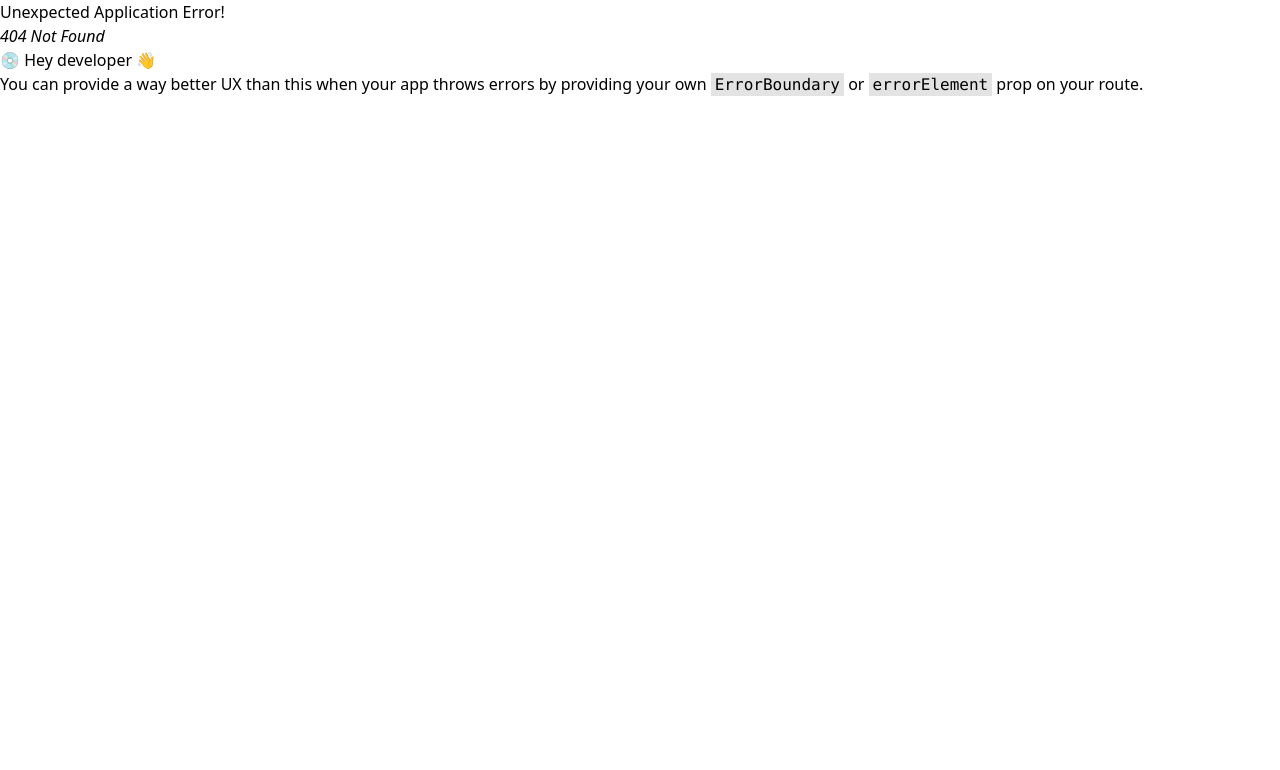
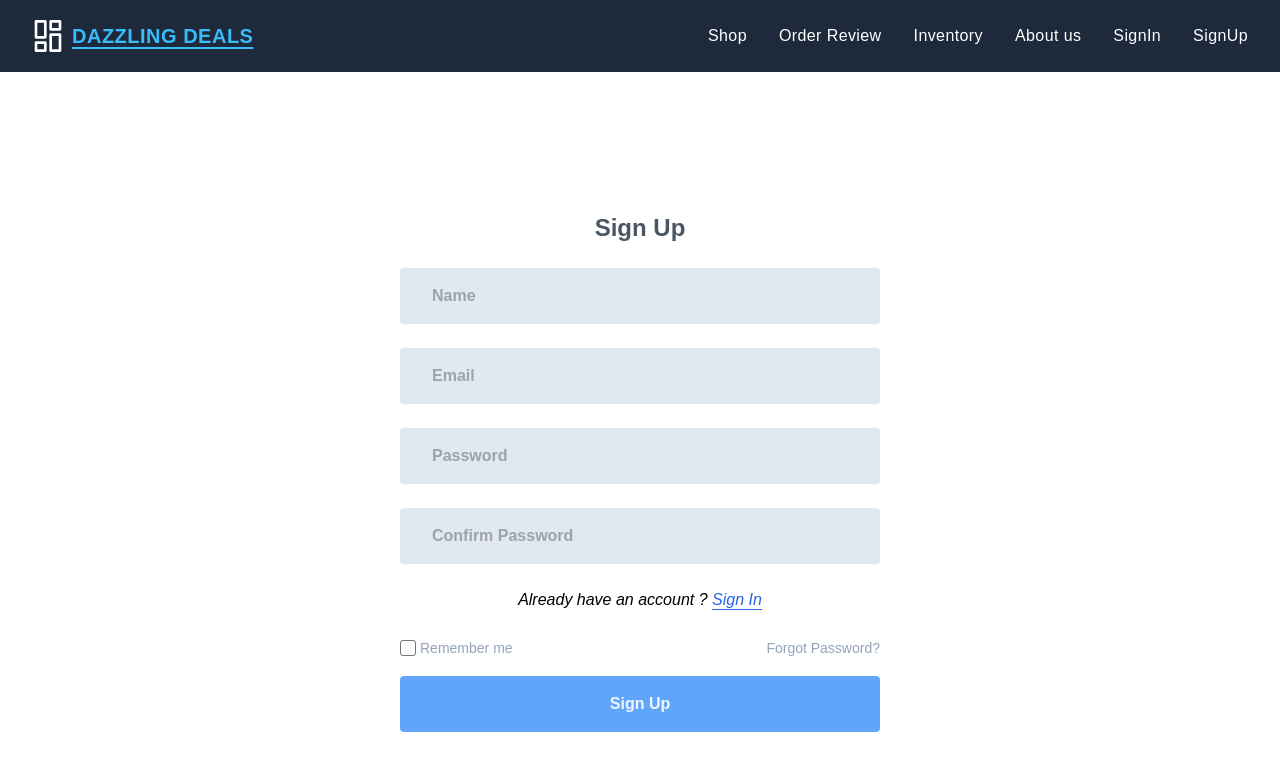
Before and after one commit to AlifSakib/dazzling-deals, a React (Create React App) app: page /signup in a window 1280 px wide. Before the commit this address had no page. Shown: the top 770 px of the page. Built offline with nearby package versions, Linux system fonts and the light colour scheme.

Commit message:
Created Account Success

```diff
--- a/package.json
+++ b/package.json
@@ -9,8 +9,10 @@
     "@testing-library/jest-dom": "^5.16.5",
     "@testing-library/react": "^13.4.0",
     "@testing-library/user-event": "^13.5.0",
+    "firebase": "^9.12.1",
     "react": "^18.2.0",
     "react-dom": "^18.2.0",
+    "react-hook-form": "^7.37.0",
     "react-router-dom": "^6.4.2",
     "react-scripts": "5.0.1",
     "web-vitals": "^2.1.4"
--- a/public/index.html
+++ b/public/index.html
@@ -1,14 +1,12 @@
 <!DOCTYPE html>
 <html lang="en">
+
 <head>
   <meta charset="utf-8" />
-    <link rel="icon" href="%PUBLIC_URL%/favicon.ico" />
+  <link rel="icon" href="favicon.png" />
   <meta name="viewport" content="width=device-width, initial-scale=1" />
   <meta name="theme-color" content="#000000" />
-    <meta
-      name="description"
-      content="Web site created using create-react-app"
-    />
+  <meta name="description" content="Web site created using create-react-app" />
   <link rel="apple-touch-icon" href="%PUBLIC_URL%/logo192.png" />
   <!--
       manifest.json provides metadata used when your web app is installed on a
@@ -24,8 +22,9 @@
       work correctly both with client-side routing and a non-root public URL.
       Learn how to configure a non-root public URL by running `npm run build`.
     -->
-    <title>React App</title>
+  <title>Dazzling Deals</title>
 </head>
+
 <body>
   <noscript>You need to enable JavaScript to run this app.</noscript>
   <div id="root"></div>
@@ -40,4 +39,5 @@
       To create a production bundle, use `npm run build` or `yarn build`.
     -->
 </body>
+
 </html>
--- a/src/components/Header.js
+++ b/src/components/Header.js
@@ -73,6 +73,26 @@ const Header = () => {
                 >
                   About us
                 </a>
+              </li>
+              <li>
+                <Link
+                  to="signin"
+                  aria-label="Product pricing"
+                  title="Product pricing"
+                  className="font-medium tracking-wide text-white transition-colors duration-200 hover:text-deep-purple-accent-400"
+                >
+                  SignIn
+                </Link>
+              </li>
+              <li>
+                <Link
+                  to="/signup"
+                  aria-label="Product pricing"
+                  title="Product pricing"
+                  className="font-medium tracking-wide text-white transition-colors duration-200 hover:text-deep-purple-accent-400"
+                >
+                  SignUp
+                </Link>
               </li>
             </ul>
             <div className="lg:hidden">
--- /dev/null
+++ b/src/components/SignIn.js
@@ -0,0 +1,69 @@
+import React from "react";
+
+const SignIn = () => {
+  return (
+    <div className="bg-gray-10 font-poppins">
+      <div className="flex justify-center h-screen w-screen items-center">
+        <div className="w-full md:w-1/2 flex flex-col items-center ">
+          <h1 className="text-center text-2xl font-bold text-gray-600 mb-6">
+            Sign In
+          </h1>
+
+          <div className="w-3/4 mb-6">
+            <input
+              type="email"
+              name="email"
+              id="email"
+              className="w-full py-4 px-8 bg-slate-200 placeholder:font-semibold rounded hover:ring-1 outline-blue-500"
+              placeholder="Email"
+            />
+          </div>
+
+          <div className="w-3/4 mb-6">
+            <input
+              type="password"
+              name="password"
+              id="password"
+              className="w-full py-4 px-8 bg-slate-200 placeholder:font-semibold rounded hover:ring-1 outline-blue-500 "
+              placeholder="Password"
+            />
+          </div>
+
+          <div className="w-3/4 flex flex-row justify-between">
+            <div className=" flex items-center gap-x-1">
+              <input
+                type="checkbox"
+                name="remember"
+                id=""
+                className=" w-4 h-4  "
+              />
+              <label htmlFor="" className="text-sm text-slate-400">
+                Remember me
+              </label>
+            </div>
+            <div>
+              <a
+                href="/"
+                className="text-sm text-slate-400 hover:text-blue-500"
+              >
+                Forgot Password?
+              </a>
+            </div>
+          </div>
+
+          <div className="w-3/4 mt-4">
+            <button
+              type="submit"
+              className="py-4 bg-blue-400 w-full rounded text-blue-50 font-bold hover:bg-blue-700"
+            >
+              {" "}
+              Sign In
+            </button>
+          </div>
+        </div>
+      </div>
+    </div>
+  );
+};
+
+export default SignIn;
--- /dev/null
+++ b/src/components/Signup.js
@@ -0,0 +1,171 @@
+import React, { useContext, useState } from "react";
+import { Link } from "react-router-dom";
+import { AuthContext } from "../contexts/UserContext";
+
+const Signup = () => {
+  //TODO: Context;
+  const { createUser } = useContext(AuthContext);
+
+  //TODO: States;
+  const [name, setName] = useState("");
+  const [email, setEmail] = useState("");
+  const [password, setPassword] = useState("");
+  const [confirm, setConfirm] = useState("");
+  const [error, setError] = useState("");
+  const [user, setUser] = useState("");
+  const handleName = (e) => {
+    setName(e.target.value);
+  };
+
+  //TODO: handleEmail;
+  const handleEmail = (e) => {
+    setEmail(e.target.value);
+  };
+
+  //TODO: handlePassword;
+  const handlePassword = (e) => {
+    const password = e.target.value;
+    setPassword(password);
+    setError("");
+  };
+
+  //TODO: handleConfirm;
+  const handleConfirm = (e) => {
+    const confirm = e.target.value;
+    setConfirm(confirm);
+  };
+
+  //TODO: handleSubmit;
+  const handleSubmit = () => {
+    if (password !== confirm) {
+      setError("Password Not Matched");
+      return;
+    }
+    if (password.length < 8) {
+      setError("Password Must Be More That 8 Character");
+      return;
+    }
+    setPassword(password);
+
+    //TODO: createUser;
+    createUser(email, password)
+      .then((userCredential) => {
+        // Signed in
+        const user = userCredential.user;
+        console.log(user);
+        // ...
+      })
+      .catch((error) => {
+        const errorCode = error.code;
+        const errorMessage = error.message;
+        console.log(errorCode);
+        setError(errorMessage);
+        // ..
+      });
+  };
+
+  return (
+    <div className="bg-gray-10 font-poppins">
+      <div className="flex justify-center h-screen w-screen items-center">
+        <div className="w-full md:w-1/2 flex flex-col items-center ">
+          <h1 className="text-center text-2xl font-bold text-gray-600 mb-6">
+            Sign Up
+          </h1>
+
+          <div className="w-3/4 mb-6">
+            <input
+              onBlur={handleName}
+              type="name"
+              name="name"
+              id="name"
+              className="w-full py-4 px-8 bg-slate-200 placeholder:font-semibold rounded hover:ring-1 outline-blue-500"
+              placeholder="Name"
+            />
+          </div>
+          <div className="w-3/4 mb-6">
+            <input
+              onBlur={handleEmail}
+              type="email"
+              name="email"
+              id="email"
+              className="w-full py-4 px-8 bg-slate-200 placeholder:font-semibold rounded hover:ring-1 outline-blue-500"
+              placeholder="Email"
+              required
+            />
+          </div>
+
+          <div className="w-3/4 mb-6">
+            <input
+              onBlur={handlePassword}
+              type="password"
+              name="password"
+              id="password"
+              className="w-full py-4 px-8 bg-slate-200 placeholder:font-semibold rounded hover:ring-1 outline-blue-500 "
+              placeholder="Password"
+            />
+          </div>
+          <div className="w-3/4 mb-6">
+            <input
+              onBlur={handleConfirm}
+              type="password"
+              name="confirmPassword"
+              id="confirmPassword"
+              className="w-full py-4 px-8 bg-slate-200 placeholder:font-semibold rounded hover:ring-1 outline-blue-500 "
+              placeholder="Confirm Password"
+            />
+          </div>
+
+          {error && (
+            <div className="font-bold text-red-600 underline underline-offset-4 mb-5">
+              <p>{error}</p>
+            </div>
+          )}
+
+          <div className="italic mb-6">
+            <p>
+              Already have an account ?{" "}
+              <span className="underline underline-offset-4 text-blue-600">
+                <Link to="/signin">Sign In</Link>
+              </span>
+            </p>
+          </div>
+
+          <div className="w-3/4 flex flex-row justify-between">
+            <div className=" flex items-center gap-x-1">
+              <input
+                type="checkbox"
+                name="remember"
+                id=""
+                className=" w-4 h-4  "
+              />
+              <label htmlFor="" className="text-sm text-slate-400">
+                Remember me
+              </label>
+            </div>
+            <div>
+              <a
+                href="/"
+                className="text-sm text-slate-400 hover:text-blue-500"
+              >
+                Forgot Password?
+              </a>
+            </div>
+          </div>
+
+          <div className="w-3/4 mt-4">
+            <button
+              onClick={handleSubmit}
+              type="submit"
+              className="py-4 bg-blue-400 w-full rounded text-blue-50 font-bold hover:bg-blue-700"
+            >
+              {" "}
+              Sign Up
+            </button>
+          </div>
+        </div>
+      </div>
+    </div>
+  );
+};
+
+export default Signup;
--- /dev/null
+++ b/src/contexts/UserContext.js
@@ -0,0 +1,19 @@
+import { createUserWithEmailAndPassword, getAuth } from "firebase/auth";
+import React, { createContext } from "react";
+import app from "../firebase/firebase.config";
+
+export const AuthContext = createContext();
+const auth = getAuth(app);
+const UserContext = ({ children }) => {
+  const user = { displayName: "Sakib" };
+
+  const createUser = (email, password) => {
+    return createUserWithEmailAndPassword(auth, email, password);
+  };
+  const authInfo = { user, createUser };
+  return (
+    <AuthContext.Provider value={authInfo}>{children}</AuthContext.Provider>
+  );
+};
+
+export default UserContext;
--- a/src/index.js
+++ b/src/index.js
@@ -1,13 +1,16 @@
-import React from 'react';
-import ReactDOM from 'react-dom/client';
-import './index.css';
-import App from './App';
-import reportWebVitals from './reportWebVitals';
+import React from "react";
+import ReactDOM from "react-dom/client";
+import App from "./App";
+import UserContext from "./contexts/UserContext";
+import "./index.css";
+import reportWebVitals from "./reportWebVitals";
 
-const root = ReactDOM.createRoot(document.getElementById('root'));
+const root = ReactDOM.createRoot(document.getElementById("root"));
 root.render(
   <React.StrictMode>
-    <App />
+    <UserContext>
+      <App />
+    </UserContext>
   </React.StrictMode>
 );
 
--- a/tailwind.config.js
+++ b/tailwind.config.js
@@ -1,4 +1,5 @@
 /** @type {import('tailwindcss').Config} */
+
 module.exports = {
   content: ["./src/**/*.{js,jsx,ts,tsx}"],
   theme: {
```
Also changed, not shown: src/Route/route.js (+10 -0 lines), src/firebase/firebase.config.js (added, +18 -0 lines), public/favicon.png (added), 1 other file (tests, documents, lock files or other folders). Lines whose indentation alone changed are shown as unchanged.
